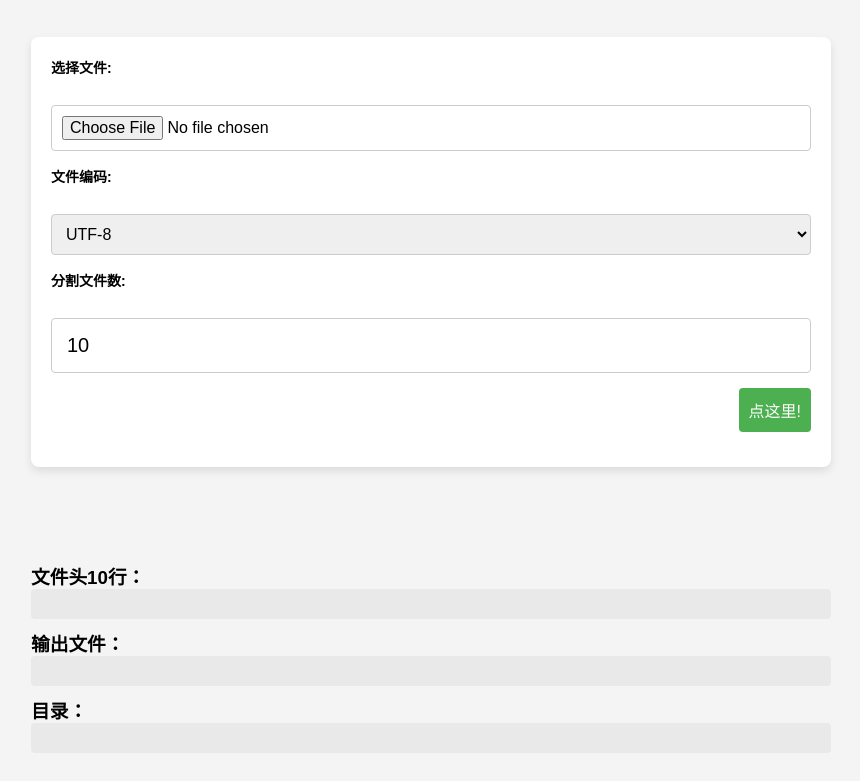
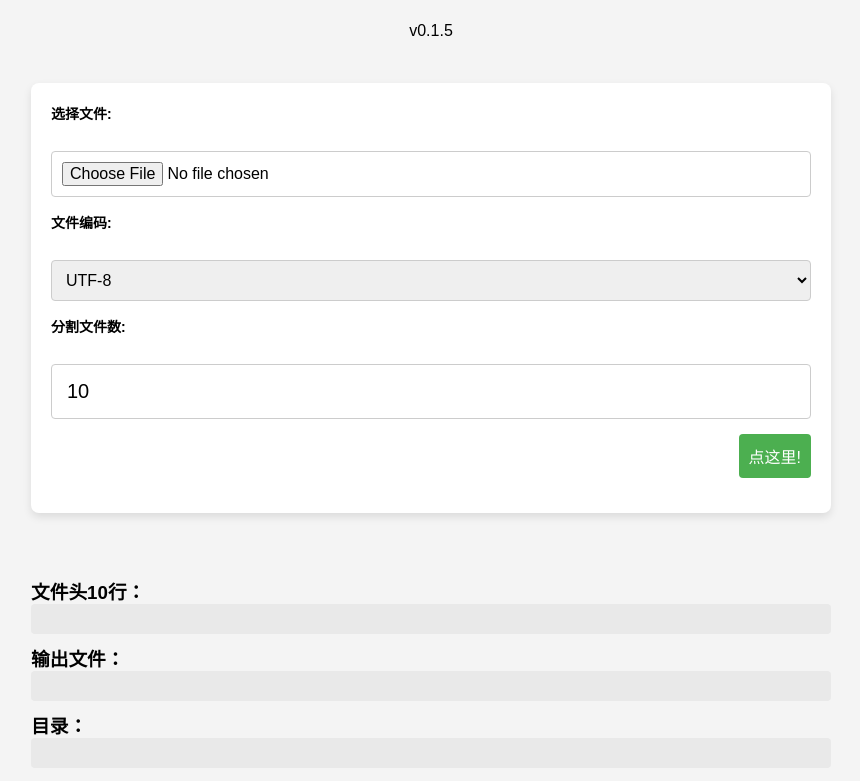
Before and after one commit to helend2024/txt2epub, a plain HTML site: page index.html in a window 1280 px wide. Shown: the whole page, without its empty margins (209-1069 px from the left). Drawn offline with Linux system fonts and the light colour scheme.

Commit message:
Add version number

```diff
--- a/index.html
+++ b/index.html
@@ -9,6 +9,7 @@
 </head>
 
 <body>
+    <p>v0.1.5</p>
     <div class="form-container">
         <form>
             <div class="form-group">
```
